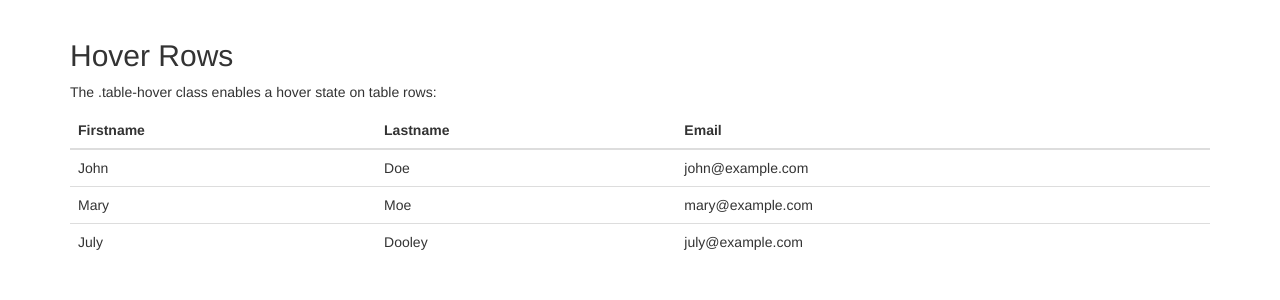
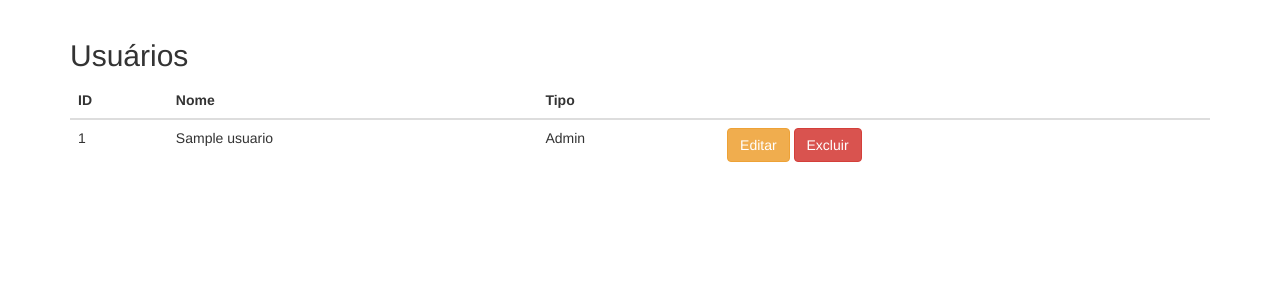
Before and after one commit to tideivid/teste_ditech, a PHP site: page /views/usuario/index.php in a window 1280 px wide. Shown: the part 51-351 px from the top of the page. Run offline with PHP 8.4, Linux system fonts and the light colour scheme; tables that the repository leaves empty or names only in its code hold one stand-in row (values such as "Sample post").

Commit message:
Criado CRUD usuario, configuração do DB e url amigavel

```diff
--- a/assets/css/estilo.css
+++ b/assets/css/estilo.css
@@ -43,4 +43,8 @@ body{
 }
 /*Login*/
 
-#success_message{ display: none;}
+.alert-erro {
+    color: #FFF;
+    background-color: #F00;
+    border-color: #d6e9c6;
+}
--- a/assets/js/util.js
+++ b/assets/js/util.js
@@ -1,57 +1,63 @@
   $(document).ready(function() {
-    $('#contact_form').bootstrapValidator({
-        // To use feedback icons, ensure that you use Bootstrap v3.1.0 or later
-        feedbackIcons: {
-            valid: 'glyphicon glyphicon-ok',
-            invalid: 'glyphicon glyphicon-remove',
-            validating: 'glyphicon glyphicon-refresh'
-        },
-        fields: {
-            nome: {
-                validators: {
-                        stringLength: {
-                        min: 3,
-                    },
-                        notEmpty: {
-                        message: 'Por favor informe seu nome.'
-                    }
-                }
-            },
-            email: {
-                validators: {
-                    notEmpty: {
-                        message: 'Por favor informe seu email.'
-                    },
-                    emailAddress: {
-                        message: 'Por favor informe um email valido.'
-                    }
-                }
-            },
-            telefone: {
-                validators: {
-                    notEmpty: {
-                        message: 'Por favor informe seu telefone.'
-                    }
-                }
-            }
-            }
-        })
-        .on('success.form.bv', function(e) {
-            $('#success_message').slideDown({ opacity: "show" }, "slow") // Do something ...
-                $('#contact_form').data('bootstrapValidator').resetForm();
 
-            // Prevent form submission
-            e.preventDefault();
+    // $('#contact_form').bootstrapValidator({
+    //     // To use feedback icons, ensure that you use Bootstrap v3.1.0 or later
+    //     feedbackIcons: {
+    //         valid: 'glyphicon glyphicon-ok',
+    //         invalid: 'glyphicon glyphicon-remove',
+    //         validating: 'glyphicon glyphicon-refresh'
+    //     },
+    //     fields: {
+    //         nome: {
+    //             validators: {
+    //                     stringLength: {
+    //                     min: 3,
+    //                 },
+    //                     notEmpty: {
+    //                     message: 'Por favor informe seu nome.'
+    //                 }
+    //             }
+    //         },
+    //         email: {
+    //             validators: {
+    //                 notEmpty: {
+    //                     message: 'Por favor informe seu email.'
+    //                 },
+    //                 emailAddress: {
+    //                     message: 'Por favor informe um email valido.'
+    //                 }
+    //             }
+    //         },
+    //         telefone: {
+    //             validators: {
+    //                 notEmpty: {
+    //                     message: 'Por favor informe seu telefone.'
+    //                 }
+    //             }
+    //         }
+    //         }
+    //     })
+    //     .on('success.form.bv', function(e) {
+    //         $('#success_message').slideDown({ opacity: "show" }, "slow") // Do something ...
+    //             $('#contact_form').data('bootstrapValidator').resetForm();
 
-            // Get the form instance
-            var $form = $(e.target);
+    //         // Prevent form submission
+    //         e.preventDefault();
 
-            // Get the BootstrapValidator instance
-            var bv = $form.data('bootstrapValidator');
+    //         // Get the form instance
+    //         var $form = $(e.target);
 
-            // Use Ajax to submit form data
-            $.post($form.attr('action'), $form.serialize(), function(result) {
-                console.log(result);
-            }, 'json');
-        });
+    //         // Get the BootstrapValidator instance
+    //         var bv = $form.data('bootstrapValidator');
+
+    //         // Use Ajax to submit form data
+    //         $.post($form.attr('action'), $form.serialize(), function(result) {
+    //             console.log(result);
+    //         }, 'json');
+    //     });
+
+
+    $('#success_message, #erro_message').slideUp(2000);
+
+
 });
--- /dev/null
+++ b/assets/template/mensagens.php
@@ -0,0 +1,24 @@
+<div class="container">
+	<?php
+
+		if(isset($_GET['cad'])){
+
+			if($_GET['cad'] == 1){
+		?>
+			<!-- Success message -->
+			<div class="alert alert-success" role="alert" id="success_message">
+				<?php echo ucfirst($_GET['pg'])?> <i class="glyphicon glyphicon-thumbs-up"></i>
+				Cadastrado com sucesso.
+			</div>
+		<?php } ?>
+
+		<?php
+			if($_GET['cad'] == 0){
+		?>
+		<!-- Erro message -->
+		<div class="alert alert-erro" role="alert" id="erro_message">
+			Erro. <i class="glyphicon glyphicon-thumbs-up"></i>
+			Erro ao cadastrar <?php echo $_GET['pg'];?>. Tente novamente.
+	</div>
+	<?php } }?>
+</div>
--- /dev/null
+++ b/config/conexao.php
@@ -0,0 +1,7 @@
+<?php
+	require_once 'db.php';
+	$conecta = mysqli_connect(DBHOST, DBUSER, DBPASS) or print (mysqli_error(die()));
+	mysqli_select_db($conecta, DBNAME) or print(mysqli_error());
+	$GLOBALS['CON'] = $conecta;
+
+?>
--- a/config/config.php
+++ b/config/config.php
@@ -1,9 +1,4 @@
 <?php
-
-	//Dados de acesso ao Banco de dados
-	// define('BDNAME', '');
-	// define('BDUSER', '');
-	// define('BDPASS', '');
 
 	//URL Base
 	define('URL','http://'.$_SERVER["SERVER_NAME"].'/projetos/teste_ditech/');
--- /dev/null
+++ b/config/db.php
@@ -0,0 +1,8 @@
+<?php
+	//Dados de acesso ao Banco de dados
+	define('DBHOST', '127.0.0.1');
+	define('DBNAME', 'ditech');
+	define('DBUSER', 'root');
+	define('DBPASS', '');
+
+?>
--- a/controlers/usuario/usuario.php
+++ b/controlers/usuario/usuario.php
@@ -0,0 +1,76 @@
+<?php
+
+	if($_POST){
+
+	switch ($_POST['op']) {
+		case 'cadastrar':
+				cadastrar($_POST);
+			break;
+		case 'editar':
+				editar($_POST);
+			break;
+
+		default:
+			# code...
+			break;
+	}
+}
+	function conecta(){
+		require_once '../../config/conexao.php';
+	}
+
+	function desconecta(){
+		mysqli_close($GLOBALS['CON']);
+	}
+
+
+	function cadastrar($dados){
+
+		$nome  = $dados['nome'];
+		$cpf   = $dados['cpf'];
+		$email = $dados['email'];
+		$senha = sha1($dados['senha']);
+		$tipo  = $dados['tipo'];
+
+
+		$sql = "INSERT INTO usuario (nome, cpf, email, senha, tipo) VALUES('".$nome."','".$cpf."','".$email."','".$senha."','".$tipo."')";
+
+		conecta();
+		mysqli_query($GLOBALS['CON'], $sql) or die (mysqli_error());
+
+		if(mysqli_affected_rows($GLOBALS['CON']) > 0 ){
+			header('Location: ../../usuario/sucesso');
+		}else{
+			header('Location: ../../usuario/falha');
+		}
+
+		desconecta();
+	}
+
+
+	function listar(){
+		$sql = "SELECT id, nome, cpf, email, tipo FROM usuario ORDER BY id DESC";
+
+		conecta();
+		$result = mysqli_query($GLOBALS['CON'], $sql) or die (mysqli_error());
+
+		$usuario = array();
+
+		if(mysqli_affected_rows($GLOBALS['CON']) > 0 ){
+			while ($row = mysqli_fetch_array($result)) {
+				array_push($usuario, array(
+					'id'	=>$row['id'],
+					'nome'	=>$row['nome'],
+					'cpf'	=>$row['cpf'],
+					'email'	=>$row['email'],
+					'tipo'	=>$row['tipo']
+				));
+			}
+		}
+		return $usuario;
+		desconecta();
+	}
+
+
+
+?>
--- a/views/usuario/index.php
+++ b/views/usuario/index.php
@@ -1,32 +1,42 @@
 <?php   require_once '../../assets/template/header.php'; ?>
 <?php   require_once '../../assets/template/menu.php'; ?>
+<?php   require_once '../../assets/template/mensagens.php';?>
+<?php   require_once '../../controlers/usuario/usuario.php';?>
 <div class="container">
-  <h2>Hover Rows</h2>
-  <p>The .table-hover class enables a hover state on table rows:</p>
+
+  <?php
+    $lista = listar();
+  ?>
+
+
+  <h2>Usuários</h2>
+
   <table class="table table-hover">
     <thead>
       <tr>
-        <th>Firstname</th>
-        <th>Lastname</th>
-        <th>Email</th>
+        <th>ID</th>
+        <th>Nome</th>
+        <th>Tipo</th>
+        <th></th>
       </tr>
     </thead>
     <tbody>
-      <tr>
-        <td>John</td>
-        <td>Doe</td>
-        <td>john@example.com</td>
-      </tr>
-      <tr>
-        <td>Mary</td>
-        <td>Moe</td>
-        <td>mary@example.com</td>
-      </tr>
-      <tr>
-        <td>July</td>
-        <td>Dooley</td>
-        <td>july@example.com</td>
-      </tr>
+      <?php
+        foreach ($lista as $l) {?>
+          <tr>
+            <td><?php echo $l['id'];?></td>
+            <td><?php echo $l['nome'];?></td>
+            <td><?php if($l['tipo'] == 0){echo 'Comun';}else{echo "Admin";};?></td>
+            <td>
+              <a href="usuario/editar/<?php echo $l['id'];?>">
+                <span class="btn btn-warning">Editar</span>
+              </a>
+              <a href="usuario/excluir/<?php echo $l['id'];?>" class="btn btn-danger">
+                <span >Excluir</span>
+              </a>
+            </td>
+          </tr>
+        <?}?>
     </tbody>
   </table>
 </div>
```
Also changed, not shown: views/usuario/cadastrar.php (+15 -2 lines), .htaccess.
